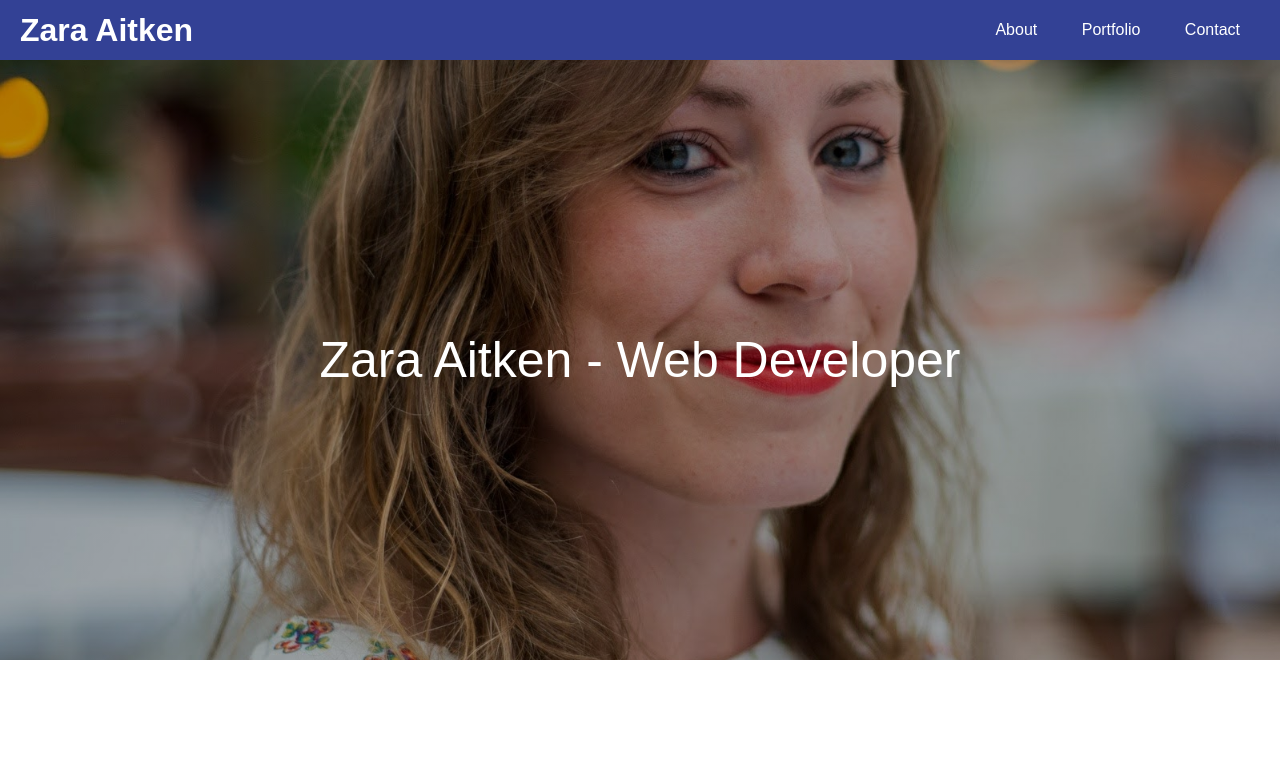
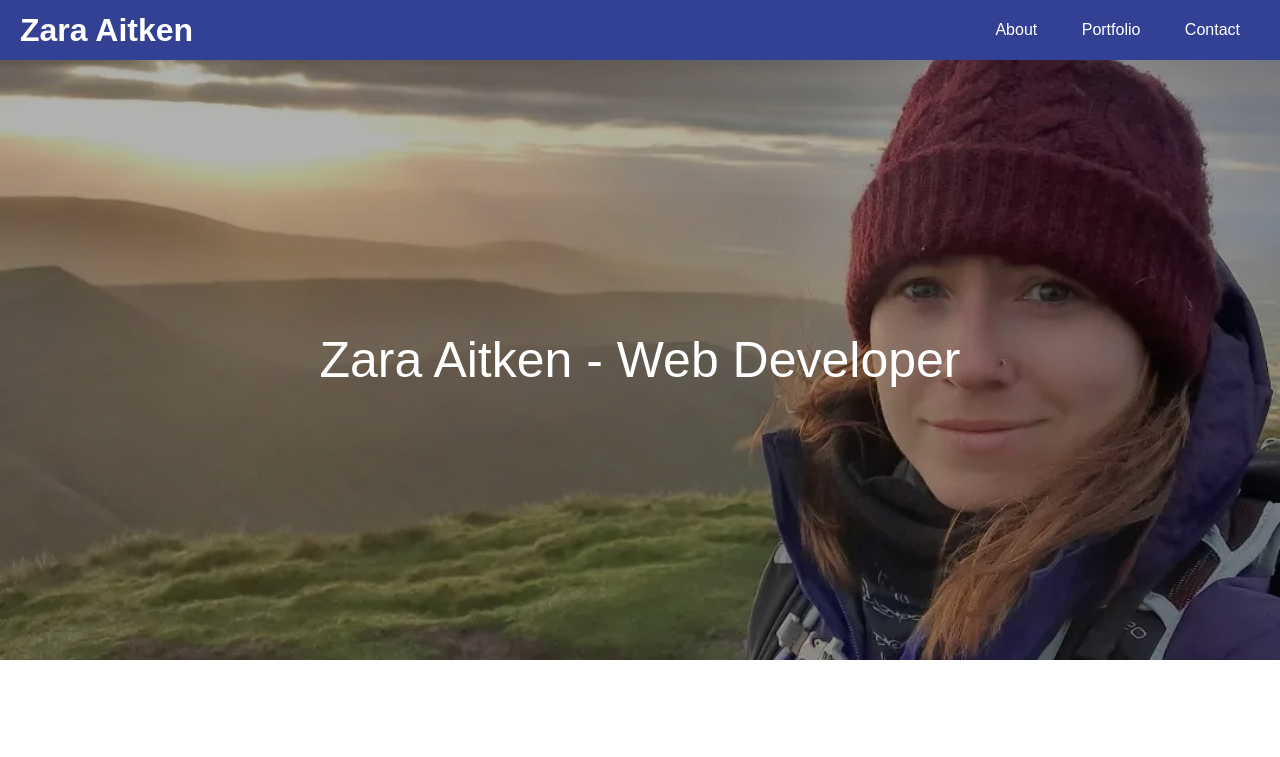
Before and after one commit to zaitken1/developer-profile, a plain HTML site: page index.html in a window 1280 px wide. Shown: the top 757 px of the page. Drawn offline with Linux system fonts and the light colour scheme.

Commit message:
updates hero image

```diff
--- a/assets/css/style.css
+++ b/assets/css/style.css
@@ -34,7 +34,7 @@ header nav a {
 
 /*Hero image, text and button*/
 .hero-image {
-  background-image: linear-gradient(rgba(0, 0, 0, 0.3), rgba(0, 0, 0, 0.3)), url("../images/zara-aitken-2.jpg");
+  background-image: linear-gradient(rgba(0, 0, 0, 0.3), rgba(0, 0, 0, 0.3)), url("../images/zara-aitken.png");
   background-repeat: no-repeat;
   height: 75%;
   display: flex;
```
